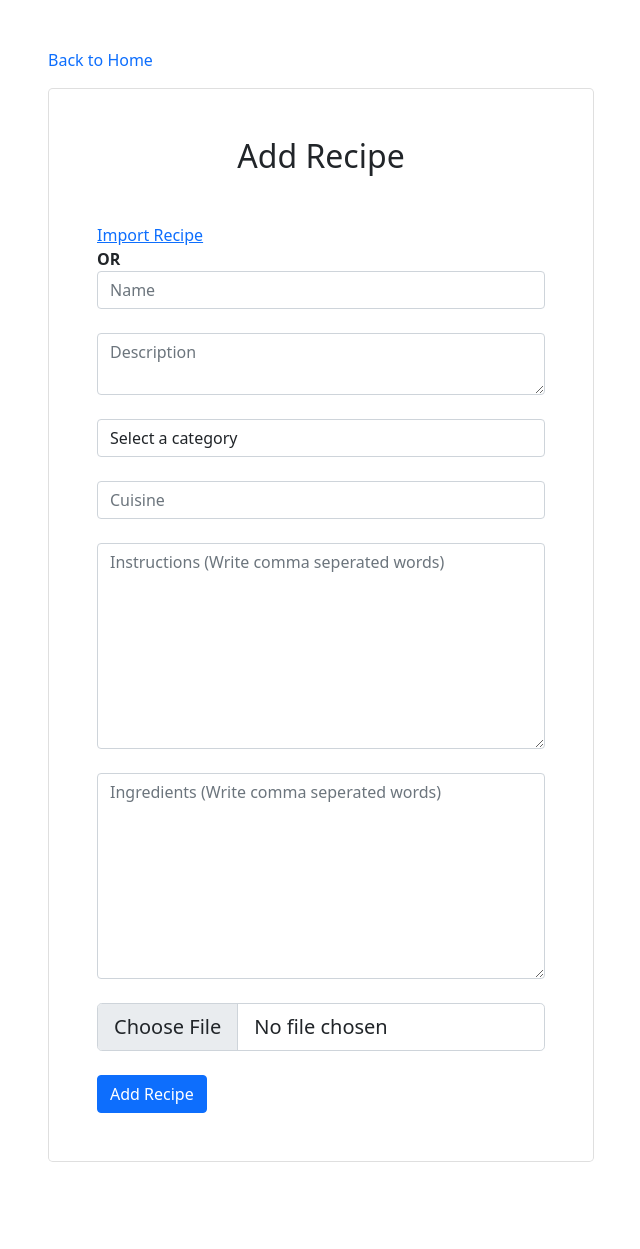
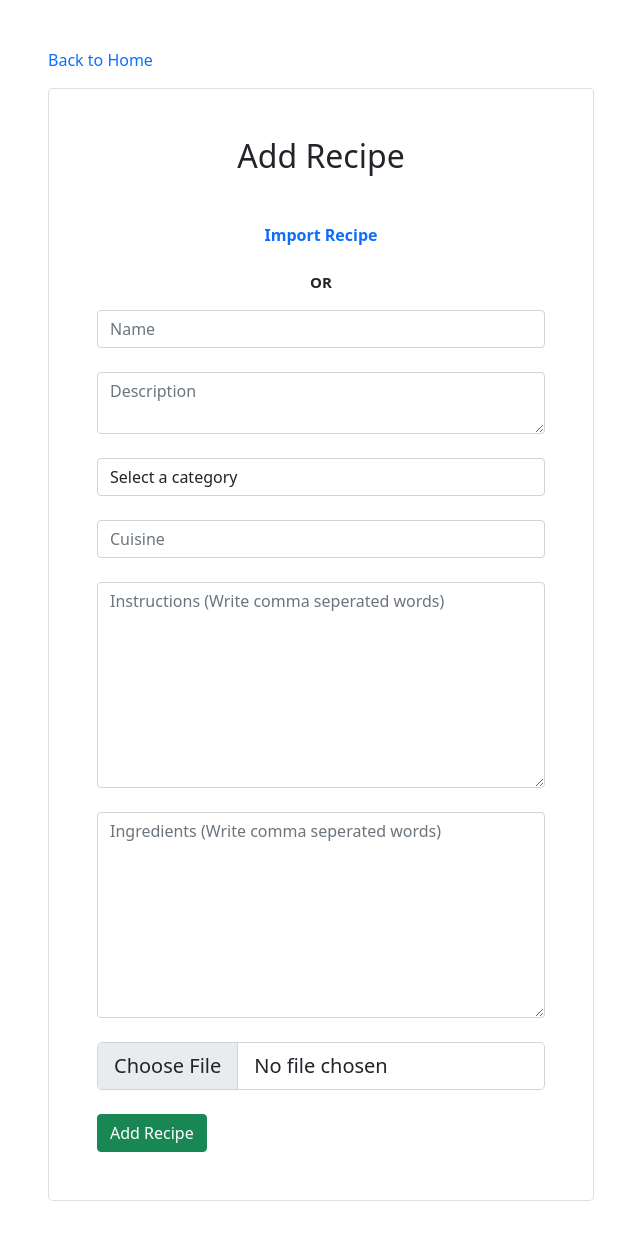
Before and after one commit to Boushra-ahmad/SystemDeploymentProject, a Flask app: page /addrecipe in a window 1280 px wide. Shown: the whole page, without its empty margins (319-959 px from the left). Before the commit the page ends 1162 px from the top, so only its background shows below. Run offline with Flask 3, Linux system fonts and the light colour scheme.

Commit message:
updated add page

```diff
--- a/templates/add-recipe.html
+++ b/templates/add-recipe.html
@@ -7,6 +7,18 @@
     <style>
         .error-message{
             color:red;
+        }
+        .import{
+            display: flex;
+            flex-direction: row;
+            justify-content: center;
+            text-decoration: none;
+            font-weight: 600;
+        }
+        .import_or{
+            text-align: center;
+            font-size: 15px;
+            font-weight: bold;
         }
     </style>
 </head>
@@ -24,9 +36,9 @@
               <div class="card-body p-4 p-md-5">
                 <h2 class="mb-4 pb-2 pb-md-0 mb-md-5 px-md-2 text-center">Add Recipe</h2>
 
-                <a href="/import">Import Recipe</a>
+                <a href="/import" class="import">Import Recipe</a>
                 <br/>
-                <b>OR </b>
+                <p class="import_or">OR </p>
 
                 <form method="POST" action="/addrecipe" enctype="multipart/form-data">
 
@@ -71,7 +83,7 @@
                          <input class="form-control form-control-lg" id="image" name="image" type="file" />
                     </div>
                     <br/>
-                    <button type="submit" class="btn btn-primary">Add Recipe</button>
+                    <button type="submit" class="btn btn-success text-center">Add Recipe</button>
                 </form>
 
               </div>
```
